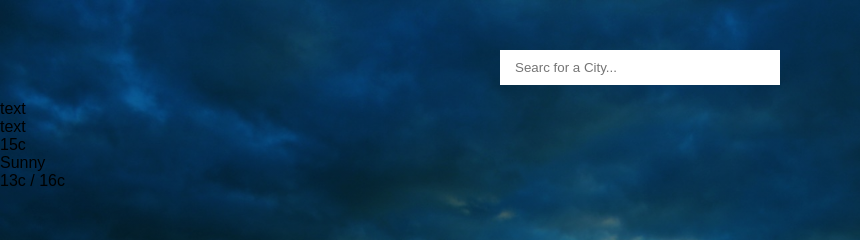
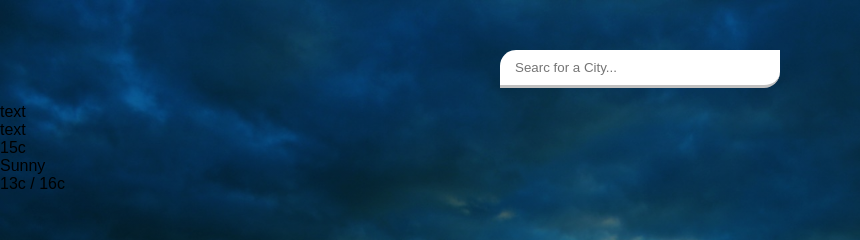
Before and after one commit to Nadaial/weatherdb, a plain HTML site: page index.html in a window 1280 px wide. Shown: the top 240 px of the page, 0-860 px from the left. Drawn offline with Linux system fonts and the light colour scheme.

Commit message:
added css and edited html

```diff
--- a/style.css
+++ b/style.css
@@ -36,4 +36,6 @@ header input{
     border:none;
     outline: none;
     background-color: rgba (255, 255, 255,0.3);
+    border-radius: 16px 0px 16px 0px;
+    border-bottom:3px solid silver ;
 }
```
